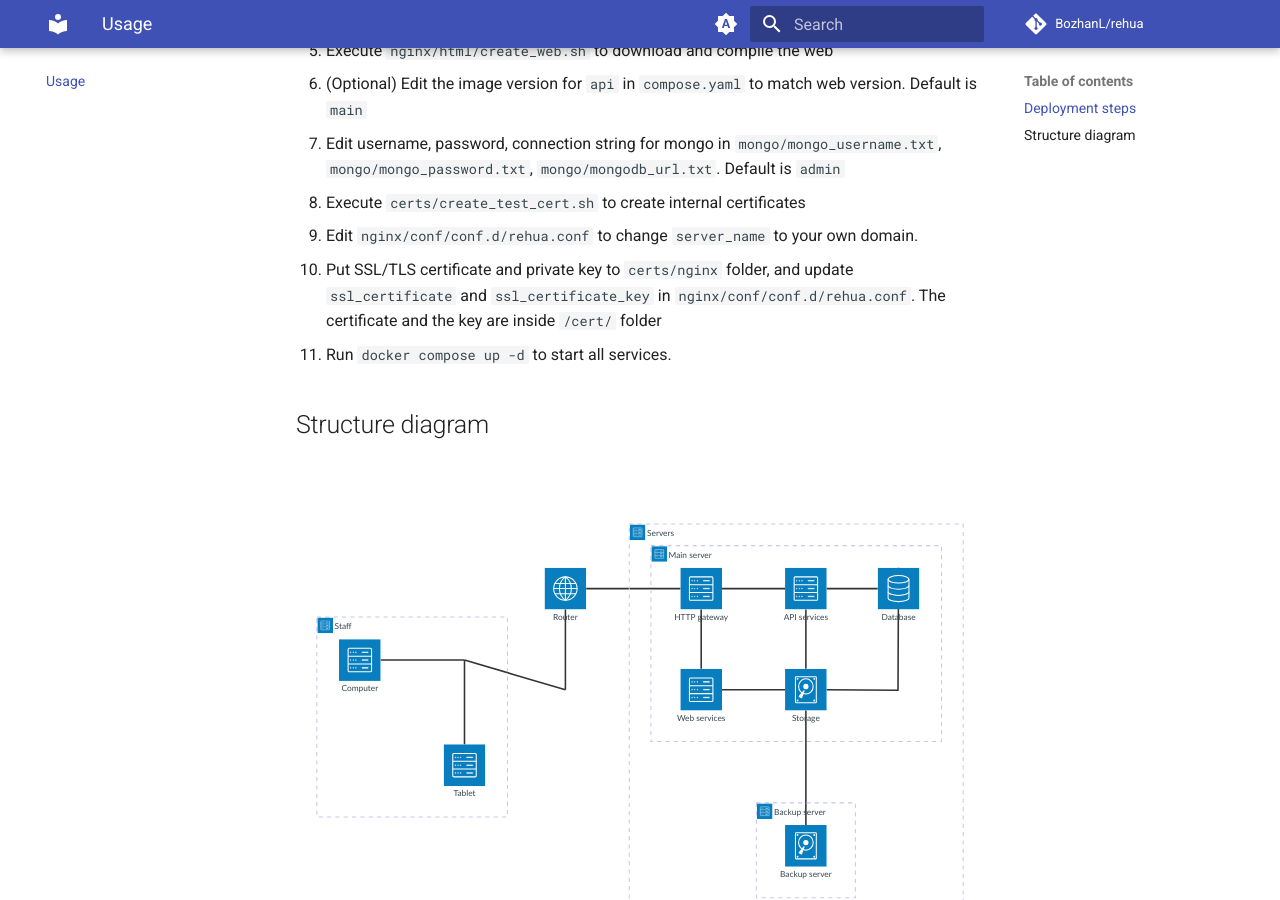
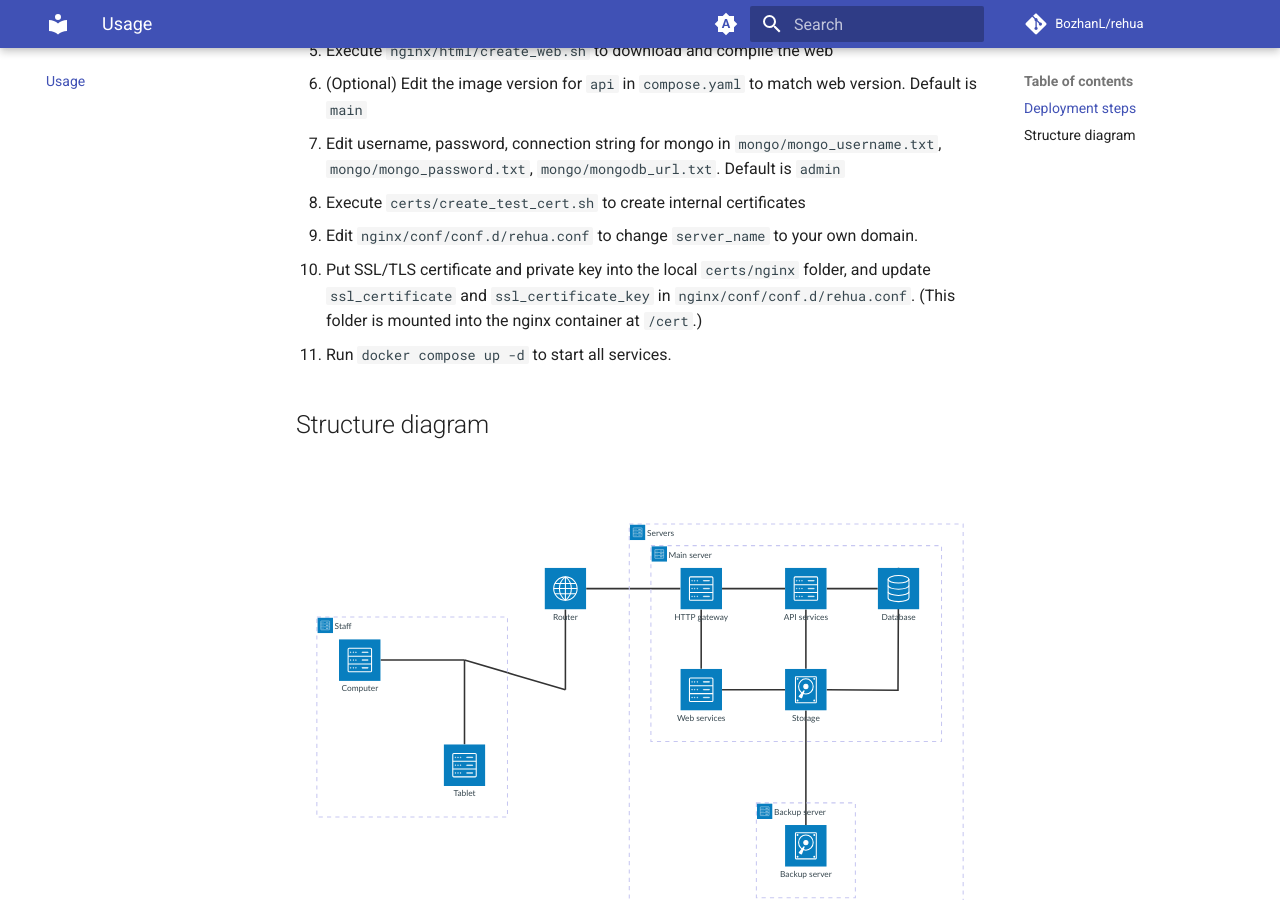
Before and after one commit to BozhanL/rehua-doc, an MkDocs documentation site: the page built from docs/usage.md, in a window 1280 px wide and 900 px high, scrolled down 492 px. Built offline with MkDocs 1.6.1 and Material for MkDocs 9.7.7, drawn with Linux system fonts in a browser that asks for light colours; comment, search, counter and statistics services are not loaded.

Commit message:
fix: potential fix for pull request finding
Co-authored-by: Copilot Autofix powered by AI <175728472+Copilot@users.noreply.github.com>

```diff
--- a/docs/usage.md
+++ b/docs/usage.md
@@ -13,7 +13,7 @@ This page explains how to get started with rehua.
 7. Edit username, password, connection string for mongo in `mongo/mongo_username.txt`, `mongo/mongo_password.txt`, `mongo/mongodb_url.txt`. Default is `admin`
 8. Execute `certs/create_test_cert.sh` to create internal certificates
 9. Edit `nginx/conf/conf.d/rehua.conf` to change `server_name` to your own domain.
-10. Put SSL/TLS certificate and private key to `certs/nginx` folder, and update `ssl_certificate` and `ssl_certificate_key` in `nginx/conf/conf.d/rehua.conf`. The certificate and the key are inside `/cert/` folder
+10. Put SSL/TLS certificate and private key into the local `certs/nginx` folder, and update `ssl_certificate` and `ssl_certificate_key` in `nginx/conf/conf.d/rehua.conf`. (This folder is mounted into the nginx container at `/cert`.)
 11. Run `docker compose up -d` to start all services.
 
 ## Structure diagram
```
